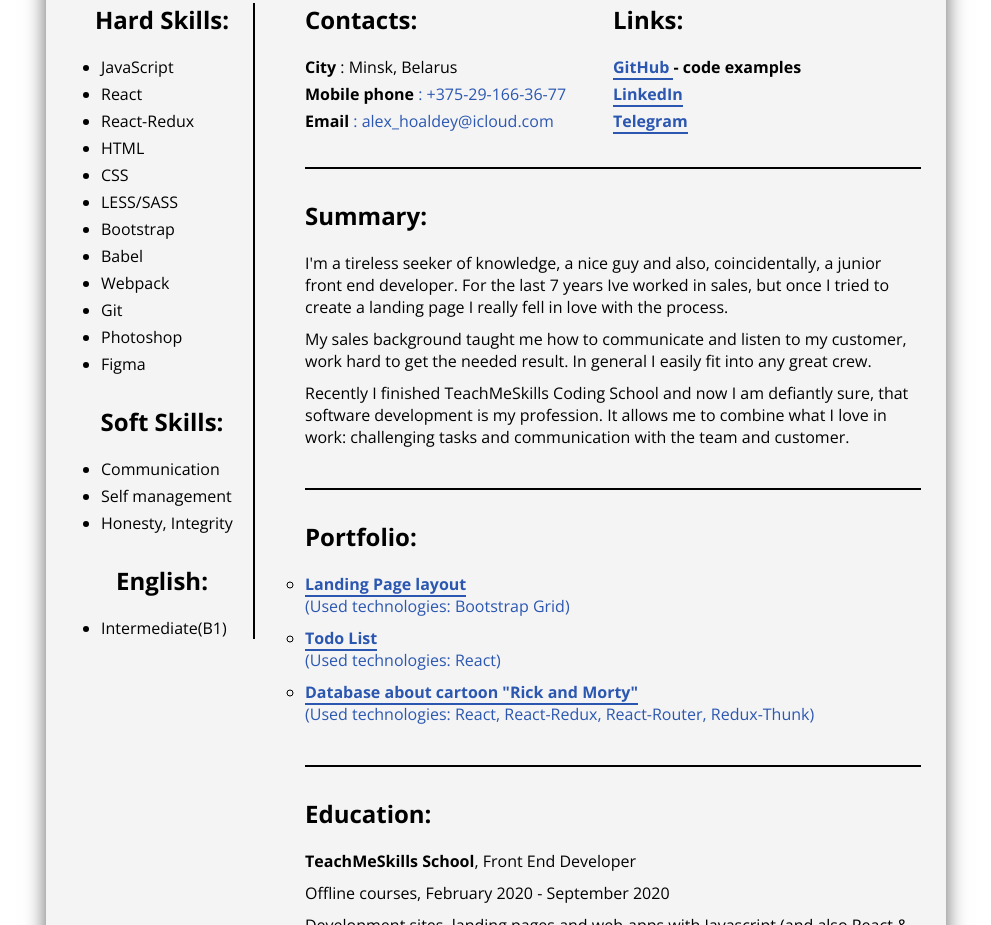
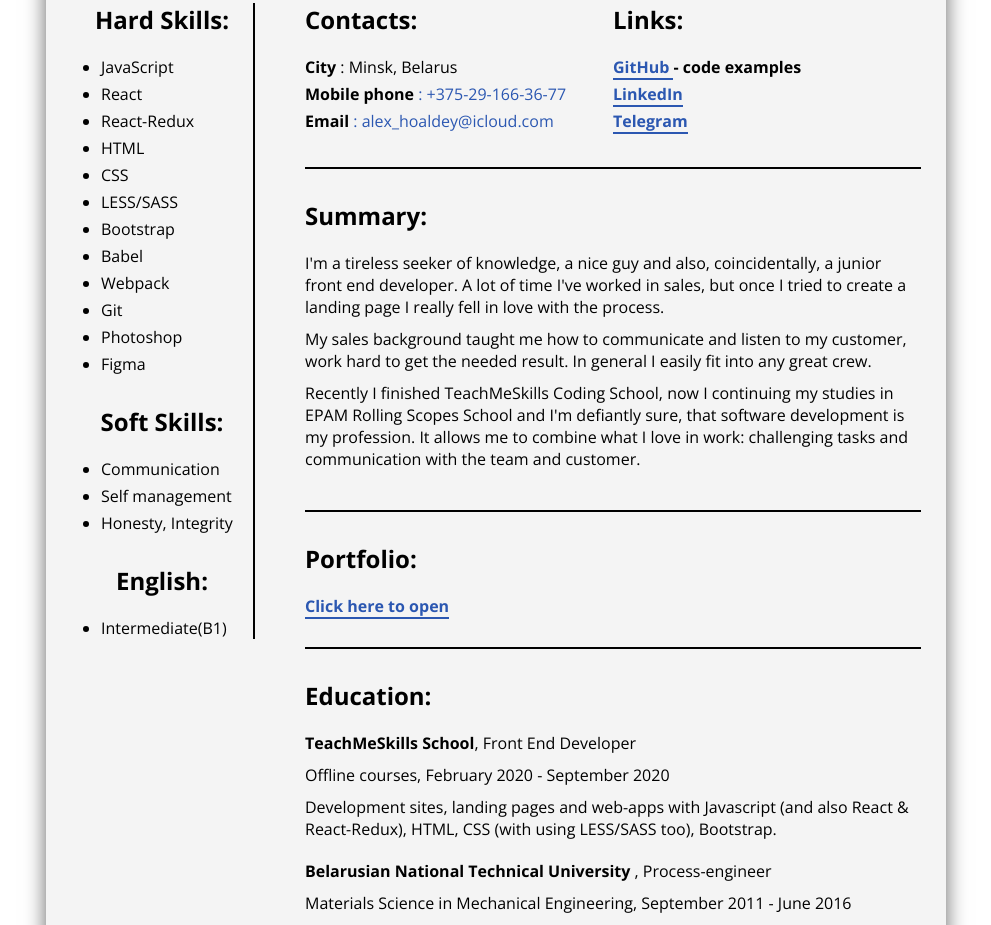
Before and after one commit to AlexBibig/rsschool-cv, a plain HTML site: page index.html in a window 1280 px wide. Shown: the part 319-1244 px from the top of the page, without its empty margins (144-1135 px from the left). Drawn offline with nearby package versions, Linux system fonts and the light colour scheme.

Commit message:
feat: update cv

```diff
--- a/css/styles.less
+++ b/css/styles.less
@@ -99,15 +99,6 @@ main {
       }
     }
 
-    .portfolio {
-      ul {
-        list-style: circle;
-        li {
-          margin-bottom: 10px;
-        }
-      }
-    }
-
     .education,
     .experience {
       li:not(:last-child) {
--- a/index.html
+++ b/index.html
@@ -102,42 +102,27 @@
             <h2>Summary:</h2>
             <p>
               I'm a tireless seeker of knowledge, a nice guy and also, coincidentally, a junior
-              front end developer. For the last 7 years Ive worked in sales, but once I tried to
-              create a landing page I really fell in love with the process.
+              front end developer. A lot of time I've worked in sales, but once I tried to create a
+              landing page I really fell in love with the process.
             </p>
             <p>
               My sales background taught me how to communicate and listen to my customer, work hard
               to get the needed result. In general I easily fit into any great crew.
             </p>
             <p>
-              Recently I finished TeachMeSkills Coding School and now I am defiantly sure, that
-              software development is my profession. It allows me to combine what I love in work:
-              challenging tasks and communication with the team and customer.
+              Recently I finished TeachMeSkills Coding School, now I continuing my studies in EPAM
+              Rolling Scopes School and I'm defiantly sure, that software development is my
+              profession. It allows me to combine what I love in work: challenging tasks and
+              communication with the team and customer.
             </p>
           </div>
 
           <div class="portfolio">
             <h2>Portfolio:</h2>
-            <ul>
-              <li>
-                <a target="_blank" href="https://alexbibig.github.io/TMS-HTML-CSS/">
-                  <span> Landing Page layout </span>
-                  <p>(Used technologies: Bootstrap Grid)</p>
-                </a>
-              </li>
-              <li>
-                <a target="_blank" href="https://alexbibig.github.io/TMS-React-toDoList/"
-                  ><span> Todo List </span>
-                  <p>(Used technologies: React)</p>
-                </a>
-              </li>
-              <li>
-                <a target="_blank" href="https://alexbibig.github.io/TMS-React-Rick-Morty-DataBase/"
-                  ><span> Database about cartoon "Rick and Morty" </span>
-                  <p>(Used technologies: React, React-Redux, React-Router, Redux-Thunk)</p>
-                </a>
-              </li>
-            </ul>
+
+            <a target="_blank" href="https://github.com/AlexBibig/Portfolio">
+              <span> Click here to open </span>
+            </a>
           </div>
 
           <div class="education">
@@ -150,9 +135,6 @@
                   Development sites, landing pages and web-apps with Javascript (and also React &
                   React-Redux), HTML, CSS (with using LESS/SASS too), Bootstrap.
                 </p>
-                <!-- <a href="https://alexbibig.github.io/TMS-React-Rick-Morty-DataBase/"
-                  ><span>Link to course project</span></a
-                > -->
               </li>
               <li>
                 <p><span>Belarusian National Technical University </span>, Process-engineer</p>
```
Also changed, not shown: css/styles.css.
